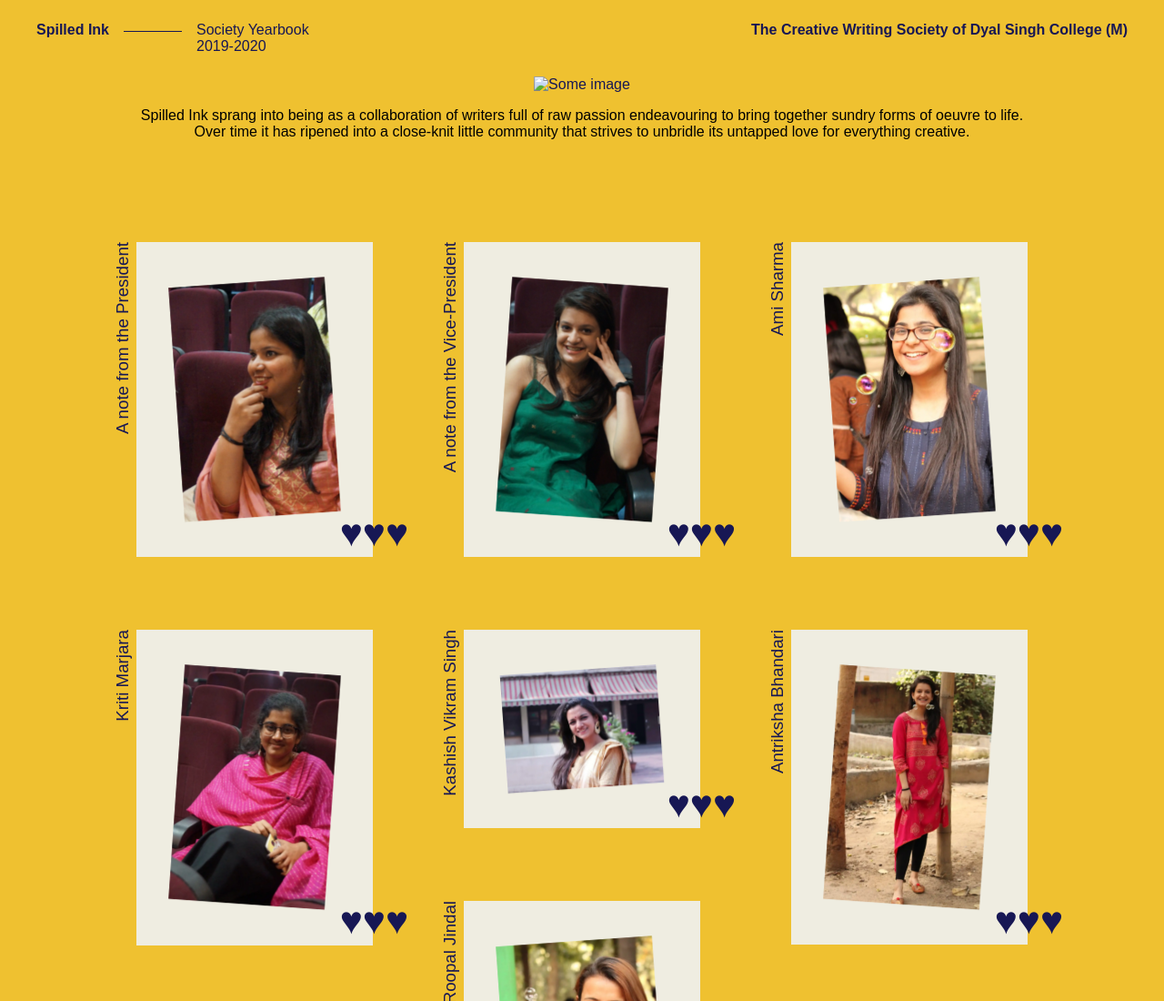
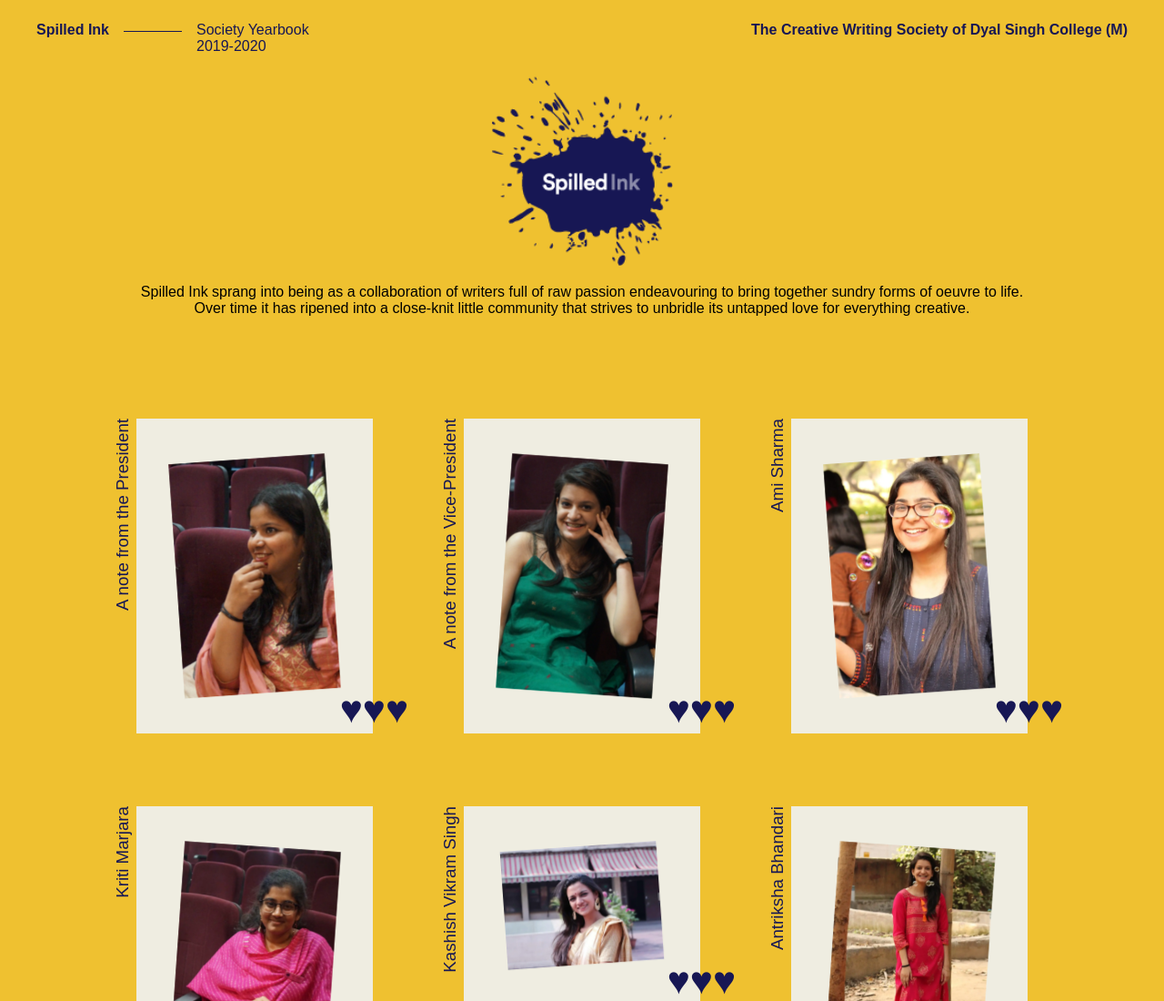
Before and after one commit to hostmyname/SpilledInk_DSC, a plain HTML site: page index.html in a window 1280 px wide. Shown: the top 1100 px of the page at 91% size. Drawn offline with Linux system fonts and the light colour scheme.

Commit message:
Update index.html

```diff
--- a/index.html
+++ b/index.html
@@ -23,7 +23,7 @@
 				</div>
 			</div>
 
-				<center><img src="img/logo.webp" alt="Some image" width="200" /></center>
+				<center><img src="img/logo.png" alt="Some image" width="200" /></center>
 				<center>
 					<p style="color:black">Spilled Ink sprang into being as a collaboration of writers full of raw passion endeavouring
 					to bring together sundry forms of oeuvre to life.<br>Over time it has ripened into a close-knit
```
